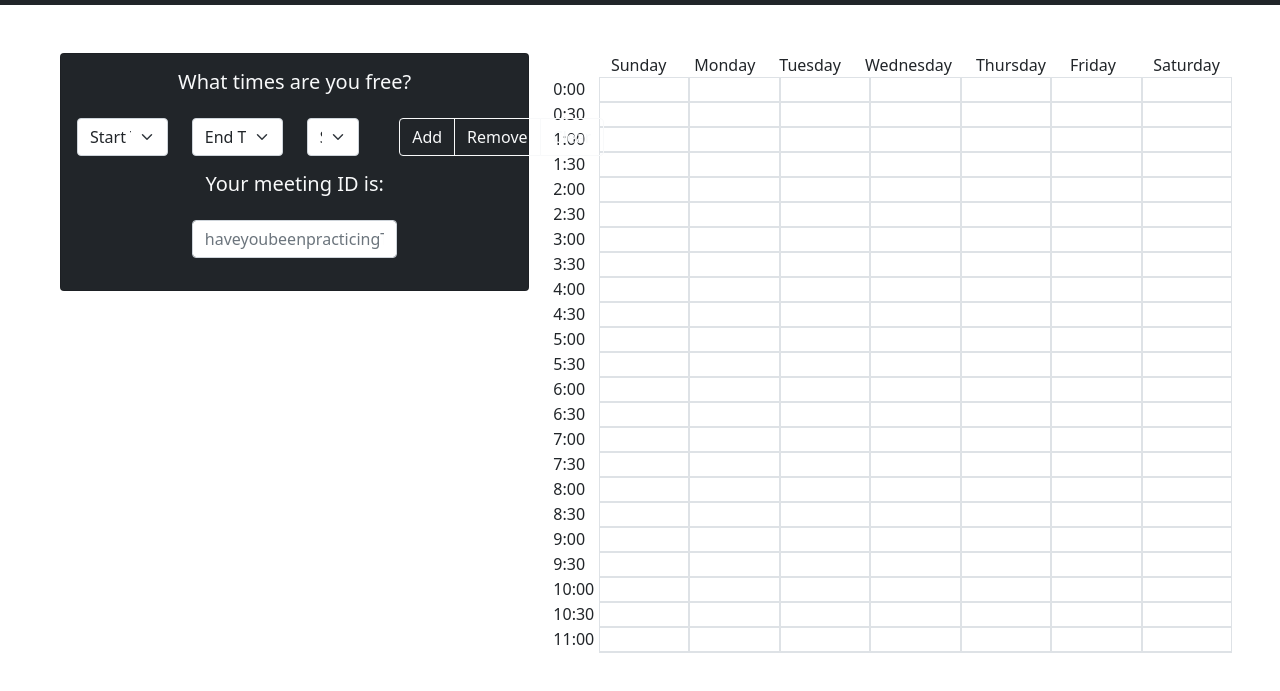
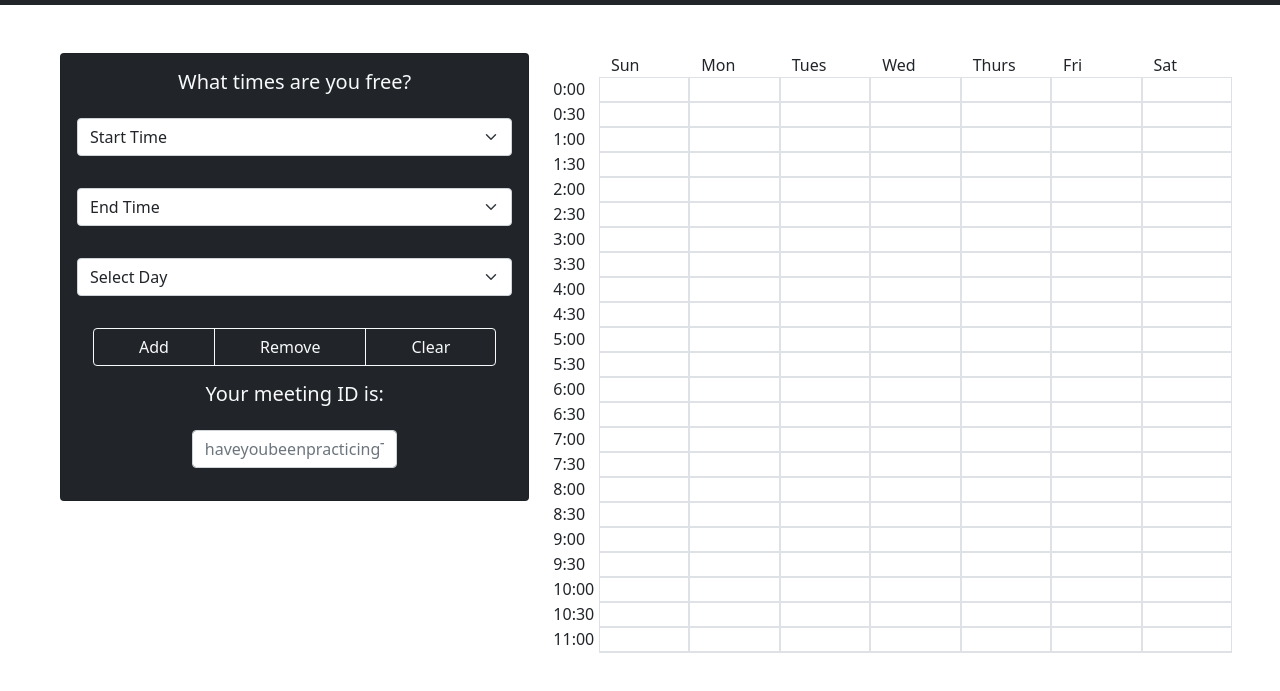
Before and after one commit to Tarmander/timeAlign, a plain HTML site: page html/scheduler.html in a window 1280 px wide. Shown: the part 51-742 px from the top of the page. Drawn offline with nearby package versions, Linux system fonts and the light colour scheme.

Commit message:
Code clean up/comments and view port sizing on control panel.

```diff
--- a/code/functions.js
+++ b/code/functions.js
@@ -5,13 +5,13 @@ var curentlyDrawing = false;
 var currentlyRemoving = false;
 
 const days = [
-    "Sunday",
-    "Monday",
-    "Tuesday",
-    "Wednesday",
-    "Thursday",
-    "Friday",
-    "Saturday"
+    "Sun",
+    "Mon",
+    "Tues",
+    "Wed",
+    "Thurs",
+    "Fri",
+    "Sat"
 ];
 
 const times = [
@@ -55,29 +55,8 @@ function loadCalender() {
                 var colID = times[time] + '-' + day.toString();
                 document.getElementById(times[time]).innerHTML += '<div class="col border bg-white" href="#" id = "' + colID +
                 '" onmousedown="mouseDown(this.id, event)" onmousemove="mouseMove(this.id, event)" onmouseup="mouseUp(event)"></div>';
-
-                //add event listeners for drawing
-                addIDListeners(colID);
         }
-
     }
-}
-
-//function creates event listeners for the ID passed to it
-function addIDListeners(id){
-    var ele = document.getElementById(id);
-
-    ele.addEventListener('click', function drawOnCol(){
-        console.log(ele);
-        if (ele.classList.contains('bg-white')){
-            ele.classList.remove('bg-white');
-            ele.classList.add('bg-primary');
-        }
-        else {
-            ele.classList.remove('bg-primary');
-            ele.classList.add('bg-white');
-        }
-    });
 }
 
 //draws from start time to end time
@@ -104,6 +83,7 @@ function drawFromRange(command){
     }
 }
 
+//resets the calendar
 function clearCalendar(){
     for (var time = 0; time < NUMHALFHOURS; time++){
         for (var day = 0; day < NUMDAYS; day++) {
@@ -116,6 +96,8 @@ function clearCalendar(){
         }
     }
 }
+
+//mouse has been pressed on a column, check for which action to perform
 function mouseDown(id, ev){
     ev.preventDefault();
     var ele = document.getElementById(id);
@@ -132,6 +114,7 @@ function mouseDown(id, ev){
     mousePressed = true;
 }
 
+//check if the mouse is pressed and entering a new column
 function mouseMove(id, ev){
     ev.preventDefault();
     if (mousePressed == true){
@@ -147,6 +130,7 @@ function mouseMove(id, ev){
     }
 }
 
+//resets the booleans controlling click and move filling
 function mouseUp(ev){
     ev.preventDefault();
     mousePressed = false;
--- a/html/scheduler.html
+++ b/html/scheduler.html
@@ -24,28 +24,28 @@
             <div class="row">
                 <div class="col-md-5">
                     <div class = "card bg-dark text-light">
-                        <div class="card-body text-center">
+                        <div class="card-body text-center d-flex flex-column">
                             <h5>
                                 What times are you free?
                             </h5>
                             <div class="row">
-                            <div class="col-3">
+                            <div class="col-12 col-xxl-3">
                                 <select class="form-select my-3" aria-label="Default select example" id="startTime">
                                     <option selected>Start Time</option>
                                 </select>
                             </div>
-                            <div class="col-3">
+                            <div class="col-12 col-xxl-3">
                                 <select class="form-select my-3" aria-label="Default select example" id="endTime">
                                     <option selected>End Time</option>
                                 </select>
                             </div>
-                            <div class="col-2">
+                            <div class="col-12 col-xxl-2">
                                 <select class="form-select my-3" aria-label="Default select example" id="selectDay">
                                     <option selected>Select Day</option>
                                 </select>
                             </div>
-                            <div class="col-4">
-                                <div class="btn-group p-3 p-2">
+                            <div class="col-12 col-xxl-4">
+                                <div class="btn-group d-flex flex-wrap p-3 p-2">
                                     <button class="btn btn-outline-light" id="addButton" onclick="drawFromRange('add')">Add</button>
                                     <button class="btn btn-outline-light" id="removeButton" onclick="drawFromRange('remove')">Remove</button>
                                     <button class="btn btn-outline-light" id="clearButton"  onclick="clearCalendar()">Clear</button>
```
Also changed, not shown: index_old.html (deleted, +0 -60 lines).
